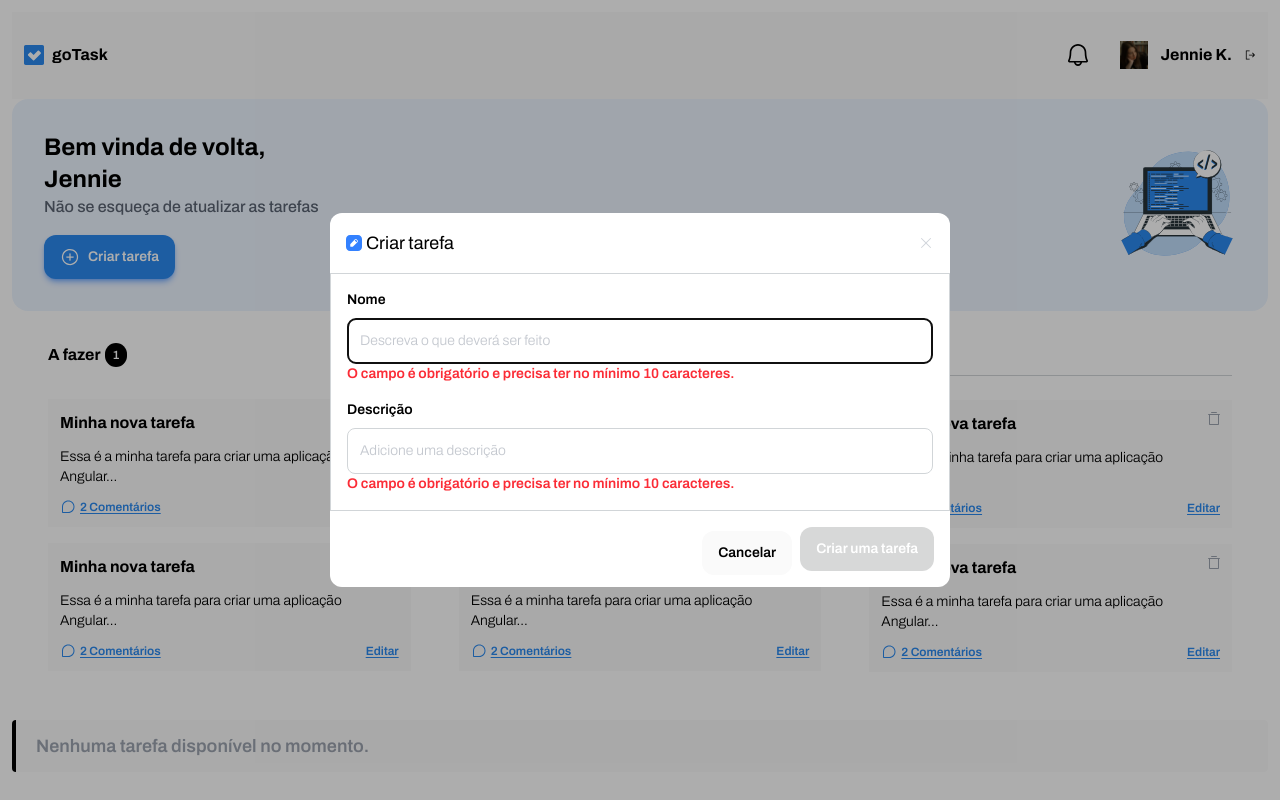
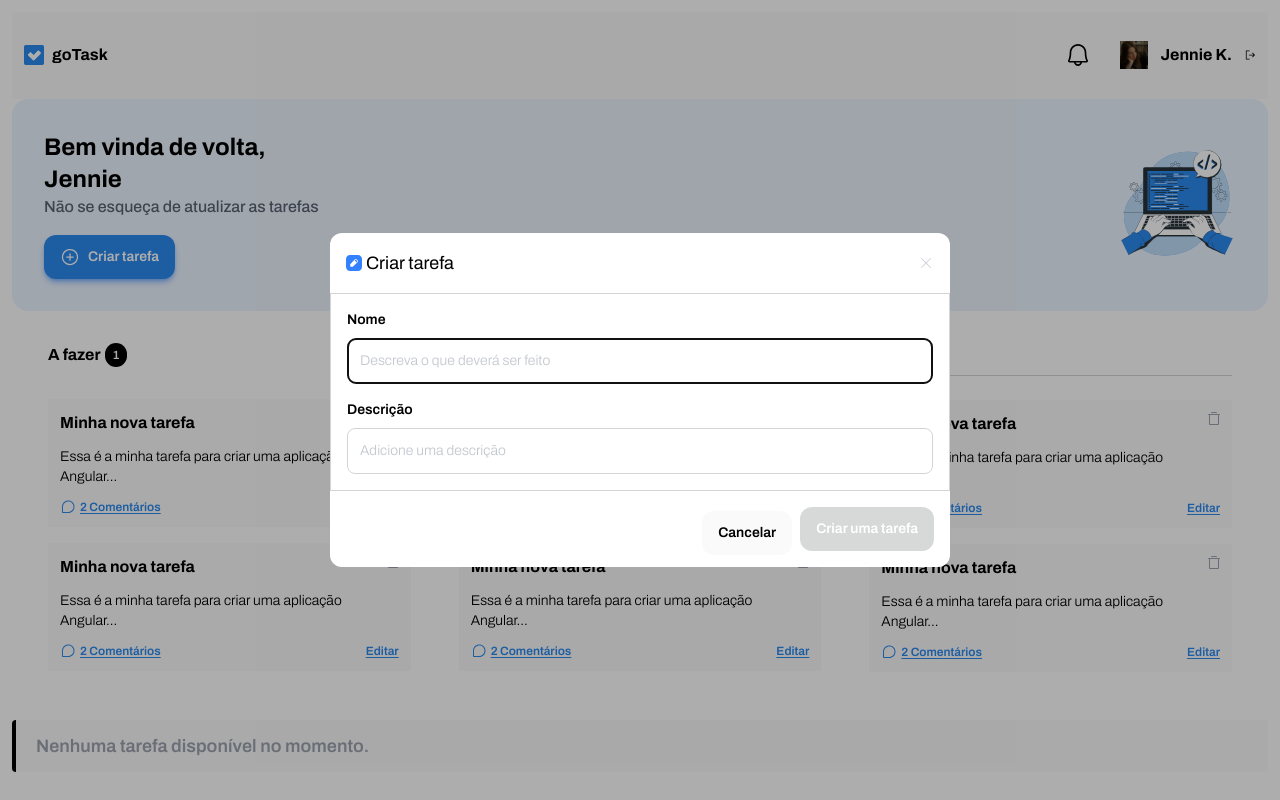
Before and after one commit to frederico-codes/angular-projeto-go-task, an Angular app: page / in a window 1280 px wide. Both pictures are taken after a click on the button "Criar tarefa". Built offline with nearby package versions, Linux system fonts and the light colour scheme.

Commit message:
configuração de mensagens de erro para formulário invalido

```diff
--- a/src/app/components/task-form-modal/task-form-modal.component.html
+++ b/src/app/components/task-form-modal/task-form-modal.component.html
@@ -15,36 +15,39 @@
     <div>
       <p class="font-semibold text-sm mb-2">Nome</p>
       <input class="w-full border border-[#d1d5d8] p-3 rounded-lg text-sm font-light text-[#89919f]" type="text"
-        placeholder="Descreva o que deverá ser feito"
-        formControlName="name"
-        />
+        placeholder="Descreva o que deverá ser feito" formControlName="name" />
+      @if(
+      taskForm.get('name')?.touched &&
+      taskForm.get('name')?.invalid){
       <p class="font-semibold text-sm text-red-500">
         O campo é obrigatório e precisa ter no mínimo 10 caracteres.
       </p>
+      }
     </div>
     <div>
       <p class="font-semibold text-sm mb-2">Descrição</p>
       <input class="w-full border border-[#d1d5d8] p-3 rounded-lg text-sm font-light text-[#89919f]" type="text"
-        placeholder="Adicione uma descrição"
-        formControlName="description">
+        placeholder="Adicione uma descrição" formControlName="description">
+      @if(
+      taskForm.get('description')?.touched &&
+      taskForm.get('description')?.invalid){
       <p class="font-semibold text-sm text-red-500">
         O campo é obrigatório e precisa ter no mínimo 10 caracteres.
       </p>
+      }
     </div>
   </div>
   <div class="p-4 flex justify-end gap-2">
-    <button
-    class="py-3 px-4 bg-[#fafafa] rounded-xl text-sm font-semibold cursor-pointer
-    active: translate-y-1 transition-transform duration-75"
-    type="button">
+    <button class="py-3 px-4 bg-[#fafafa] rounded-xl text-sm font-semibold cursor-pointer
+    active: translate-y-1 transition-transform duration-75" type="button">
       Cancelar
     </button>
-    <button  class="{{`py-3 px-4 rounded-xl text-white text-sm font-semibold cursor-pointer ${
+    <button class="{{`py-3 px-4 rounded-xl text-white text-sm font-semibold cursor-pointer
+    ${
       taskForm.invalid
       ? 'bg-[#d7d8d8]'
       : 'bg-[#2a89ef] active:tranlate-y-1 transition-transform duration-75 shadow-md shadow-blue-500/50'
-    }`}}" type="submit"
-     [disabled]="taskForm.invalid">
+    }`}}" type="submit" [disabled]="taskForm.invalid">
       {{ _data.mode === "create" ? 'Criar uma tarefa' : 'Salvar alteraões' }}
     </button>
   </div>
```
